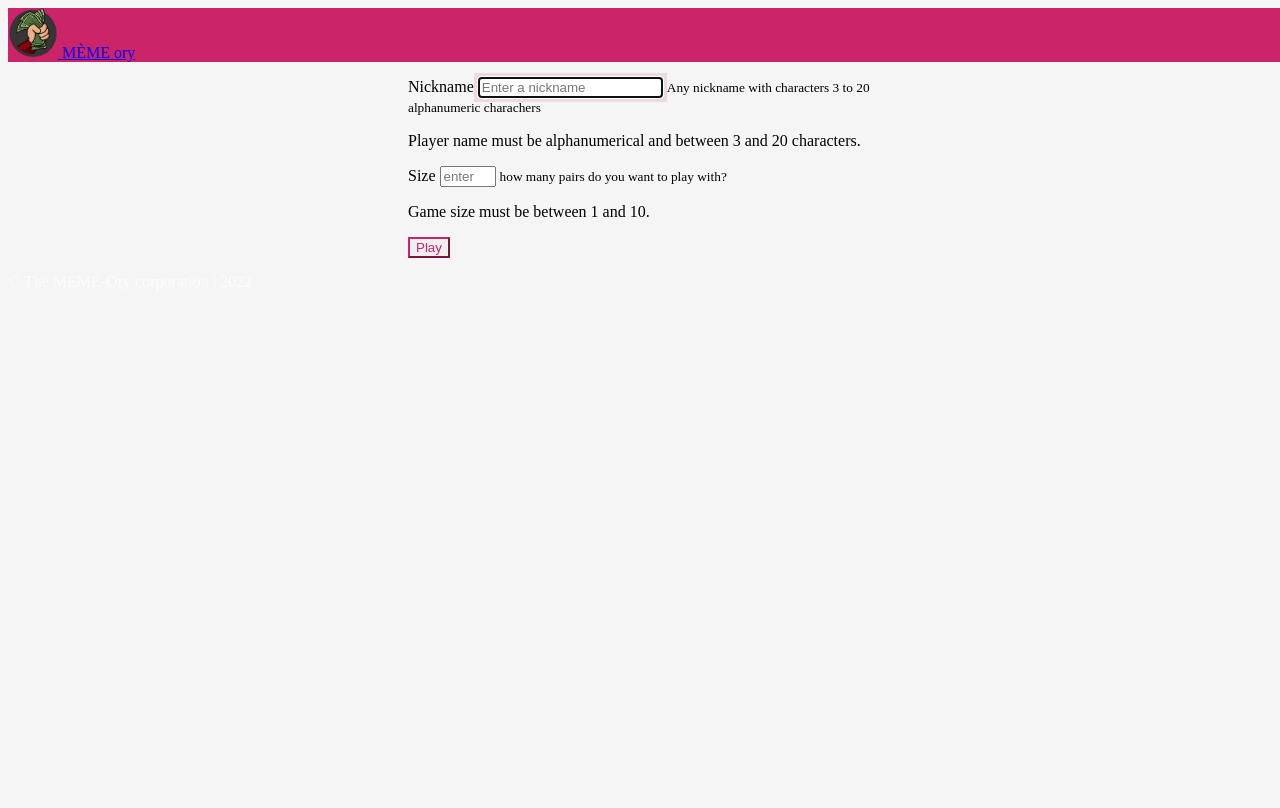
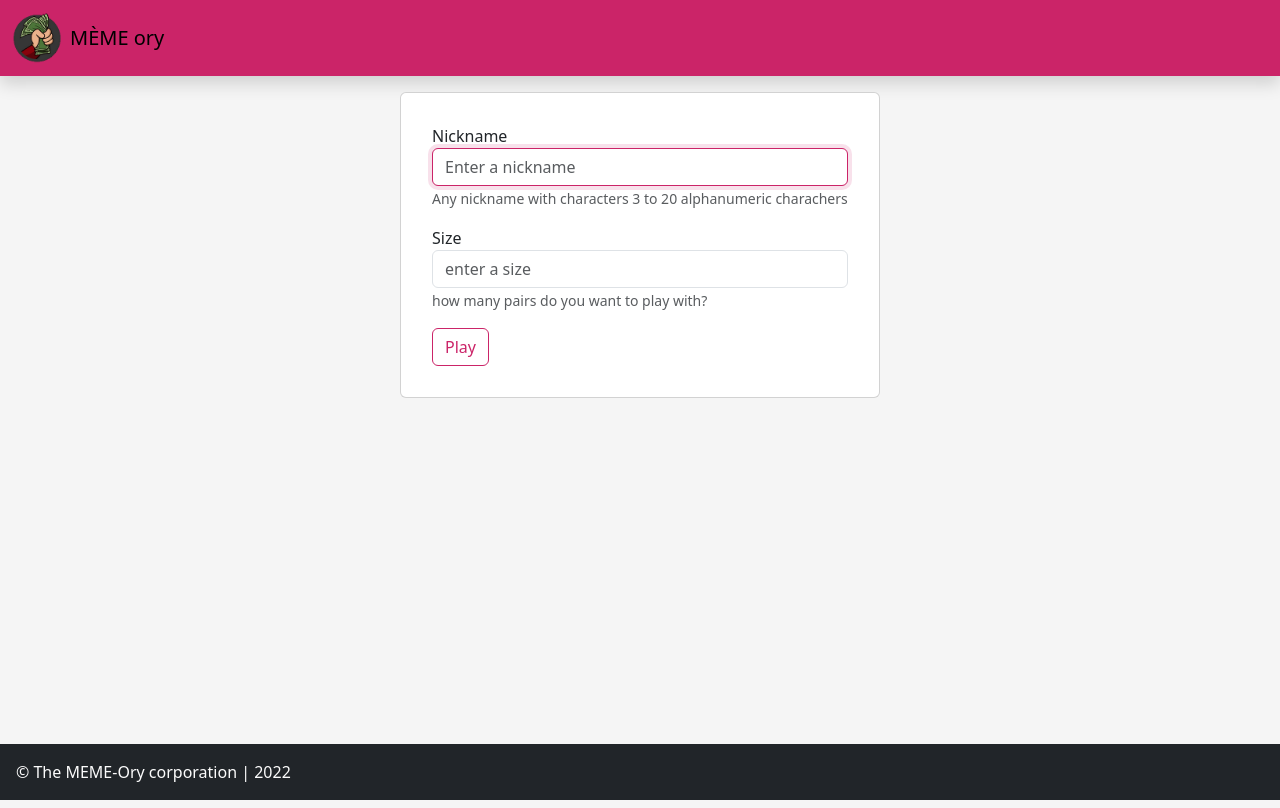
Before and after one commit to Crypte/web-01, a website built with webpack: page front-end/src/index.html in a window 1280 px wide. Built offline with nearby package versions, Linux system fonts and the light colour scheme; files whose address does not match are found by name.

Commit message:
app work with css boostrap in main.js

```diff
--- a/front-end/package.json
+++ b/front-end/package.json
@@ -10,6 +10,7 @@
   "private": true,
   "devDependencies": {
     "css-loader": "^6.10.0",
+    "html-loader": "^5.0.0",
     "html-webpack-plugin": "^5.6.0",
     "style-loader": "^3.3.4",
     "webpack": "^5.90.3",
--- a/front-end/src/app/scripts/game.js
+++ b/front-end/src/app/scripts/game.js
@@ -1,6 +1,6 @@
 import { parseUrl } from "./utils";
+import template from "../views/game.html";
 
-// TODO #import-html: use ES default imports to import game.html as template
 
 var CARD_TEMPLATE = ""
   .concat('<main class="card-cmp">')
@@ -24,7 +24,7 @@ var CARD_TEMPLATE = ""
     // gather parameters from URL
     var params = parseUrl();
 
-    // TODO #import-html: assign template to this.template
+    this.template = template;
     // save player name & game ize
     this._name = params.name;
     this._size = parseInt(params.size) || 9;
--- a/front-end/src/app/scripts/score.js
+++ b/front-end/src/app/scripts/score.js
@@ -1,12 +1,12 @@
 import { parseUrl } from "./utils";
-// TODO #import-html: use ES default imports to import game.html as template
+import template from "../views/score.html";
 
   // TODO #class: use the ES6 class keyword
   /* class ScoreComponent constructor */
   export function ScoreComponent() {
     // TODO #extends: call super(template)
     var params = parseUrl();
-    // TODO #import-html: assign template to this.template
+    this.template = template;
     this.name = params.name;
     this.size = parseInt(params.size);
     this.time = parseInt(params.time);
--- a/front-end/src/app/scripts/welcome.js
+++ b/front-end/src/app/scripts/welcome.js
@@ -1,4 +1,5 @@
 import { parseUrl } from "./utils";
+import template from "../views/welcome.html";
 
 // TODO #import-html: use ES default imports to import welcome.html as template
 
@@ -6,7 +7,7 @@ import { parseUrl } from "./utils";
   /* class WelcomeComponent constructor  */
   export function WelcomeComponent() {
     // TODO #extends: call super(template)
-    // TODO #import-html: assign template to this.template
+    this.template = template;
   }
 
   // TODO #class: turn function into a method of WelcomeComponent
--- a/front-end/src/app/views/game.html
+++ b/front-end/src/app/views/game.html
@@ -3,7 +3,7 @@
   <head>
     <meta charset="UTF-8" />
     <title>MÈME ory</title>
-    <link rel="stylesheet" href="/node_modules/bootstrap/dist/css/bootstrap.css" />
+    <link rel="stylesheet" href="../../../node_modules/bootstrap/dist/css/bootstrap.css" />
     <!-- TODO #card-component: add link to a new './card/card.component.css' file -->
 
     <!-- link to game controller -->
--- a/front-end/src/app/views/score.html
+++ b/front-end/src/app/views/score.html
@@ -3,7 +3,7 @@
   <head>
     <meta charset="UTF-8" />
     <title>MÈME ory</title>
-    <link rel="stylesheet" href="/node_modules/bootstrap/dist/css/bootstrap.css" />
+    <link rel="stylesheet" href="../../../node_modules/bootstrap/dist/css/bootstrap.css" />
 
     <!-- link to score controller -->
     <script src="../scripts/utils.js"></script>
--- a/front-end/src/app/views/welcome.html
+++ b/front-end/src/app/views/welcome.html
@@ -3,7 +3,6 @@
   <head>
     <meta charset="UTF-8" />
     <title>MÈME ory</title>
-    <link rel="stylesheet" href="/node_modules/bootstrap/dist/css/bootstrap.css" />
     <!-- link to welcome controller -->
     <script src="../scripts/welcome.js"></script>
   </head>
--- a/front-end/src/index.html
+++ b/front-end/src/index.html
@@ -9,7 +9,7 @@
   <body>
     <nav class="navbar bg-primary mb-3 shadow">
       <div class="container-fluid">
-        <a class="navbar-brand d-flex" href="/src">
+        <a class="navbar-brand d-flex" href="/">
           <img
             class="d-inline-block align-top"
             src="/src/assets/logo_take_my_money.png"
--- a/front-end/webpack.config.js
+++ b/front-end/webpack.config.js
@@ -22,6 +22,10 @@ const path = require("path");
       rules: [{
         test: /\.(css)$/,
         use: ["style-loader", "css-loader"],
+      },
+      {
+        test: /\.(html)$/,
+        use: ["html-loader"],
       },],
     },
   };
```
Also changed, not shown: front-end/src/app/scripts/main.js (+1 -8 lines), 1 other file.
